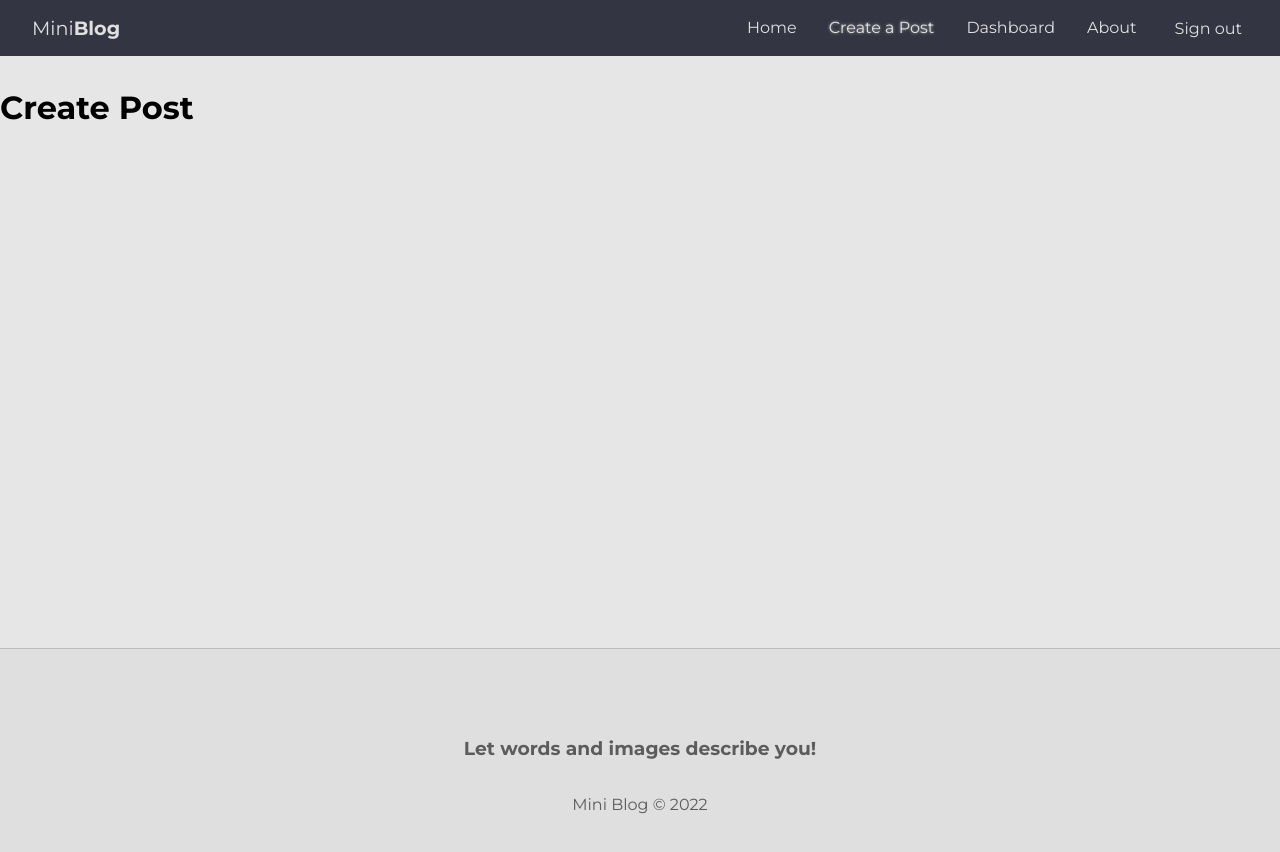
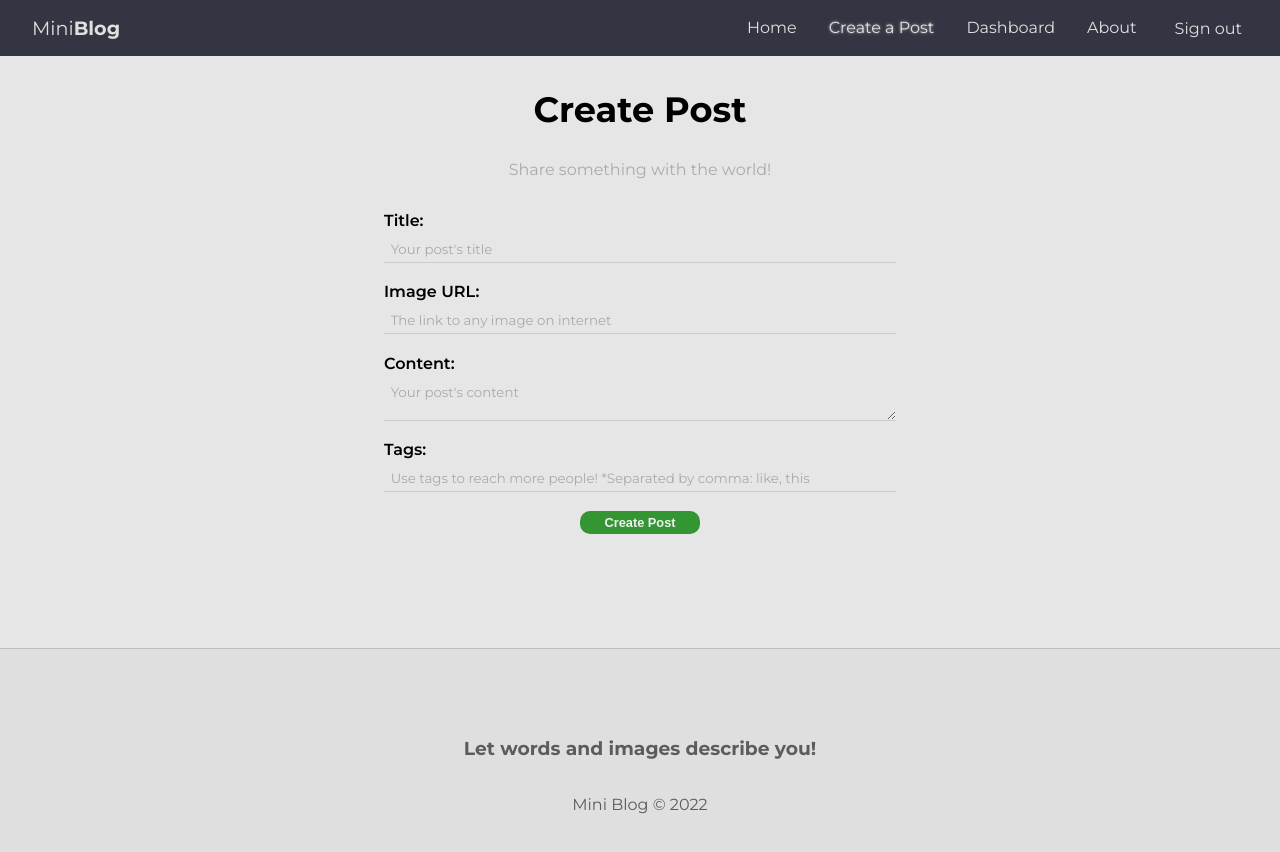
Before and after one commit to AlexisCesar/react-miniblog, a React (Create React App) app: page /posts/create in a window 1280 px wide. Shown: the top 852 px of the page. Built offline with nearby package versions, Linux system fonts and the light colour scheme; no server answers; sample sign-in values are in the browser's storage; a web font is replaced by a local one.

Commit message:
Added send post to firebase

```diff
--- /dev/null
+++ b/src/hooks/useInsertDocument.js
@@ -0,0 +1,66 @@
+import { useState, useEffect, useReducer } from "react";
+
+import { db } from '../firebase/config';
+
+import { collection, addDoc, Timestamp } from "firebase/firestore";
+
+const initialState = {
+    loading: null,
+    error: null
+}
+
+const insertReducer = (state, action) => {
+    switch (action.type) {
+        case "LOADING":
+            return { loading: true, error: null };
+        case "INSERTED_DOC":
+            return { loading: false, error: null };
+        case "ERROR":
+            return { loading: false, error: action.payload };
+        default:
+            return state;
+    }
+}
+
+export const useInsertDocument = (docCollection) => {
+    const [response, dispatch] = useReducer(insertReducer, initialState);
+
+    // Deal with memory leak
+    const [cancelled, setCancelled] = useState(false);
+
+    const checkCancelledBeforeDispatch = (action) => {
+        if (!cancelled) {
+            dispatch(action);
+        }
+    }
+
+    const insertDocument = async (document) => {
+        checkCancelledBeforeDispatch({
+            type: "LOADING"
+        });
+
+        try {
+            const newDocument = { ...document, createdAt: Timestamp.now() }
+
+            const insertedDocument = await addDoc(
+                collection(db, docCollection),
+                newDocument
+            );
+
+            checkCancelledBeforeDispatch({
+                type: "INSERTED_DOC", payload: insertedDocument
+            });
+
+        } catch (error) {
+            checkCancelledBeforeDispatch({
+                type: "ERROR", payload: error.message
+            });
+        }
+    }
+
+    useEffect(() => {
+        return () => setCancelled(true)
+    }, []);
+
+    return { insertDocument, response };
+}
--- a/src/pages/CreatePost/CreatePost.js
+++ b/src/pages/CreatePost/CreatePost.js
@@ -1,10 +1,118 @@
 import styles from './CreatePost.module.css';
 
+import { useState } from 'react';
+import { useNavigate } from 'react-router-dom';
+import { useAuthValue } from '../../context/AuthContext';
+import { useInsertDocument } from '../../hooks/useInsertDocument';
+
 const CreatePost = () => {
+  const [title, setTitle] = useState("");
+  const [image, setImage] = useState("");
+  const [body, setBody] = useState("");
+  const [tags, setTags] = useState([]);
+  const [formError, setFormError] = useState("");
+
+  const { user } = useAuthValue();
+
+  const { insertDocument, response } = useInsertDocument("posts");
+
+  const navigate = useNavigate();
+
+  const handleSubmit = (e) => {
+    e.preventDefault();
+    setFormError(null);
+
+    // Validates URL
+    try {
+      let x = new URL(image);
+    } catch (error) {
+      setFormError("The image has to be a link address!");
+      return;
+    }
+
+    // Create tag array
+    let tagsArray = [];
+    if(tags !== "")
+       tagsArray = tags.split(",").map((tag) => tag.trim().toLowerCase());
+
+    // Verify values
+    if(!title || !image || !body) {
+      setFormError("There are missing information!");
+      return;
+    }
+
+    // Send doc to Firebase
+    insertDocument({
+      title,
+      image,
+      body,
+      tagsArray,
+      uid: user.uid,
+      createdBy: user.displayName
+    })
+
+    // Redirect to Home
+    navigate("/");
+  };
+
   return (
-    <>
-        <h1>Create Post</h1>
-    </>
+    <div className={styles.createPost}>
+      <h2>Create Post</h2>
+      <p>Share something with the world!</p>
+      <form onSubmit={handleSubmit}>
+        {response.error && <p className='error'>{response.error}</p>}
+        {formError && <p className='error'>{formError}</p>}
+        <label>
+          <span>Title:</span>
+          <input
+            type="text"
+            name="title"
+            required
+            placeholder={'Your post\'s title'}
+            autoComplete='no'
+            onChange={(e) => { setTitle(e.target.value) }}
+            value={title}
+          />
+        </label>
+        <label>
+          <span>Image URL:</span>
+          <input
+            type="text"
+            name="image"
+            required
+            placeholder={'The link to any image on internet'}
+            autoComplete='no'
+            onChange={(e) => { setImage(e.target.value) }}
+            value={image}
+          />
+        </label>
+        <label>
+          <span>Content:</span>
+          <textarea
+            name="body"
+            required
+            placeholder={'Your post\'s content'}
+            autoComplete='no'
+            onChange={(e) => { setBody(e.target.value) }}
+            value={body}
+          >
+          </textarea>
+        </label>
+        <label>
+          <span>Tags:</span>
+          <input
+            type="text"
+            name="tags"
+            placeholder={'Use tags to reach more people! *Separated by comma: like, this'}
+            autoComplete='no'
+            onChange={(e) => { setTags(e.target.value) }}
+            value={tags}
+          />
+        </label>
+        {!response.loading && <button className='btn'>Create Post</button>}
+        {response.loading && <button className='btn' disabled>Please wait...</button>}
+      </form>
+    </div>
   )
 }
 
--- a/src/pages/CreatePost/CreatePost.module.css
+++ b/src/pages/CreatePost/CreatePost.module.css
@@ -0,0 +1,12 @@
+.createPost {
+    text-align: center;
+}
+
+.createPost h2 {
+    font-size: 2.2em;
+}
+
+.createPost p {
+    color: #aaa;
+    margin-bottom: 2em;
+}
```
